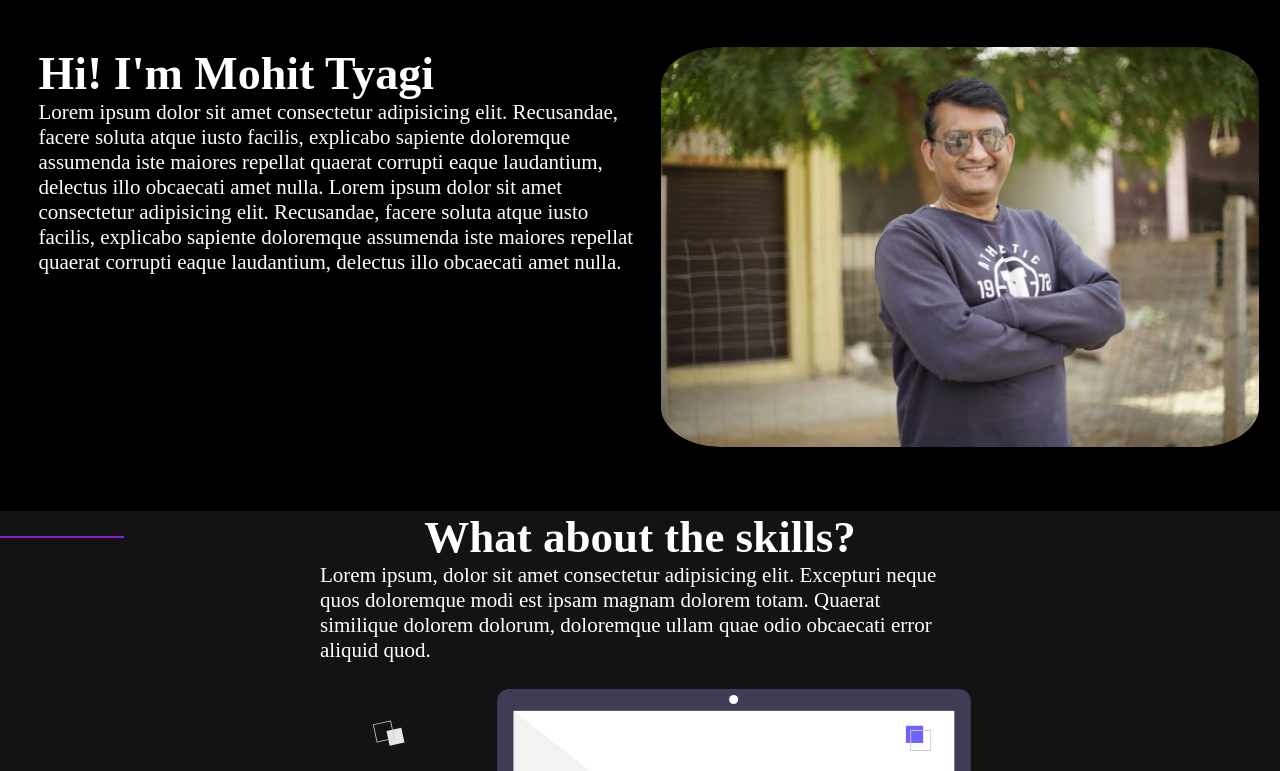
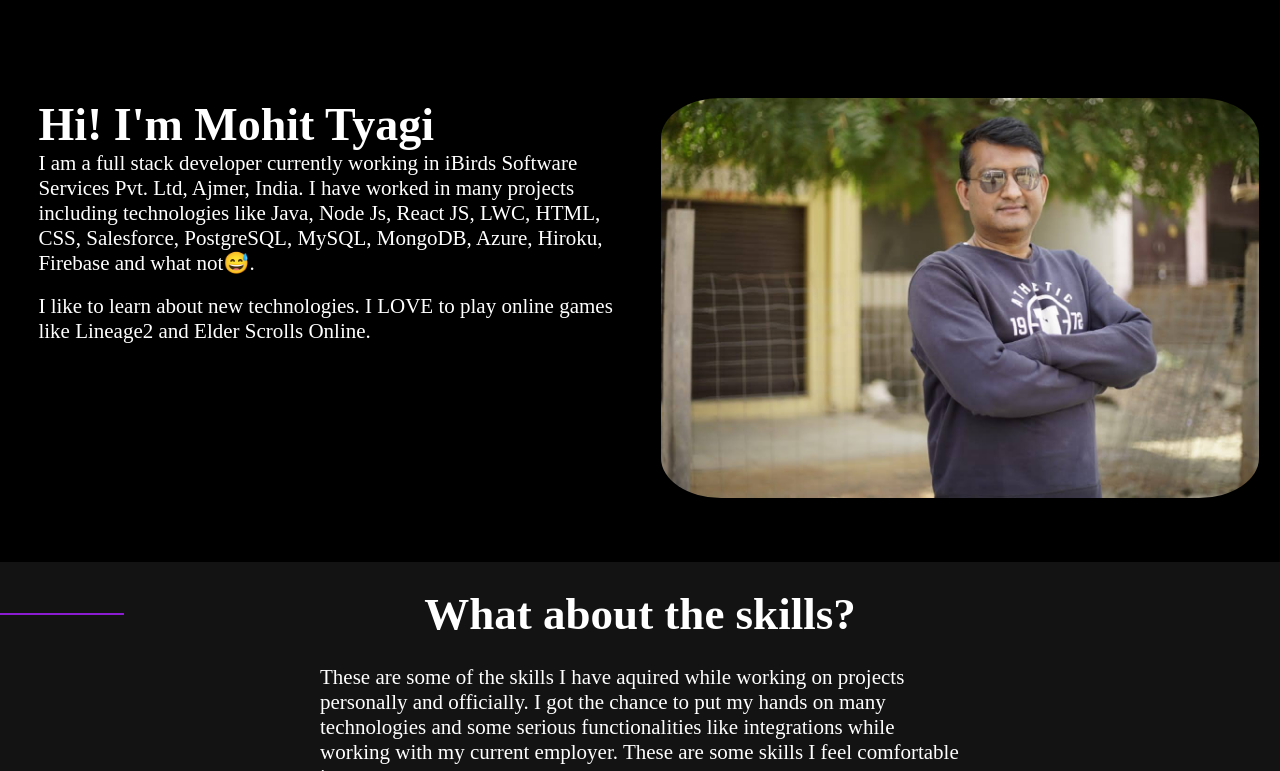
Before and after one commit to mohittygithub/my-profile-website, a React (Create React App) app: page / in a window 1280 px wide. Shown: the part 869-1640 px from the top of the page. Built offline with nearby package versions, Linux system fonts and the light colour scheme.

Commit message:
completed the project

```diff
--- a/src/components/About/About.jsx
+++ b/src/components/About/About.jsx
@@ -1,31 +1,34 @@
-import React from "react";
-import PageHeader from "../pageHeader/PageHeader";
-import classes from "./About.module.css";
-import me from "../../images/profile1.jpg";
+import React from 'react'
+import PageHeader from '../pageHeader/PageHeader'
+import classes from './About.module.css'
+import me from '../../images/profile2.jpg'
 
 const About = () => {
   return (
-    <div className={classes.aboutme} id="about">
-      <PageHeader title={"About Me"} />
+    <div className={classes.aboutme} id='about'>
+      <PageHeader title={'About Me'} />
       <div className={classes.container}>
         <div className={classes.text}>
           <h2>Hi! I'm Mohit Tyagi</h2>
           <p>
-            Lorem ipsum dolor sit amet consectetur adipisicing elit. Recusandae,
-            facere soluta atque iusto facilis, explicabo sapiente doloremque
-            assumenda iste maiores repellat quaerat corrupti eaque laudantium,
-            delectus illo obcaecati amet nulla. Lorem ipsum dolor sit amet
-            consectetur adipisicing elit. Recusandae, facere soluta atque iusto
-            facilis, explicabo sapiente doloremque assumenda iste maiores
-            repellat quaerat corrupti eaque laudantium, delectus illo obcaecati
-            amet nulla.
+            I am a full stack developer currently working in iBirds Software
+            Services Pvt. Ltd, Ajmer, India. I have worked in many projects
+            including technologies like Java, Node Js, React JS, LWC, HTML, CSS,
+            Salesforce, PostgreSQL, MySQL, MongoDB, Azure, Hiroku, Firebase and
+            what not
+            <span style={{ fontSize: '100%' }}>&#128517;</span>.
+          </p>
+          <br />
+          <p>
+            I like to learn about new technologies. I LOVE to play online games
+            like Lineage2 and Elder Scrolls Online.
           </p>
         </div>
         <div className={classes.photo}>
-          <img className={classes.me} src={me} alt="me" />
+          <img className={classes.me} src={me} alt='me' />
         </div>
       </div>
     </div>
-  );
-};
-export default About;
+  )
+}
+export default About
--- a/src/components/pageHeader/PageHeader.module.css
+++ b/src/components/pageHeader/PageHeader.module.css
@@ -12,4 +12,6 @@
 }
 .container h1 {
   color: white;
+  padding-top: 2%;
+  padding-bottom: 2%;
 }
--- a/src/components/skills/Skills.jsx
+++ b/src/components/skills/Skills.jsx
@@ -1,52 +1,54 @@
-import React from "react";
-import PageHeader from "../pageHeader/PageHeader";
-import classes from "./Skills.module.css";
-import codeThinking from "../../images/undraw_Code_thinking_re_gka2.svg";
+import React from 'react'
+import PageHeader from '../pageHeader/PageHeader'
+import classes from './Skills.module.css'
+import codeThinking from '../../images/undraw_Code_thinking_re_gka2.svg'
 
 const Skills = () => {
   const listTitleStyle = {
     fontWeight: 900,
-    color: "#9B1FE8",
-    marginBottom: "4px",
-  };
+    color: '#9B1FE8',
+    marginBottom: '4px',
+  }
   const frontEndSkills = (
     <ul>
       <li style={listTitleStyle}>FRONTEND</li>
       <li>ReactJs - Redux - HTML5 - CSS3</li>
     </ul>
-  );
+  )
   const backEndSkills = (
     <ul>
       <li style={listTitleStyle}>BACKEND</li>
       <li>Java - NodeJS - SQL - MongoDB</li>
       <li>Spring Boot - Express - REST</li>
     </ul>
-  );
+  )
 
   const otherSkills = (
     <ul>
       <li style={listTitleStyle}>OTHER</li>
       <li>Git - JSON - XML</li>
+      <li>Azure - Heroku - Netlify - Firebase</li>
     </ul>
-  );
+  )
 
-  const totalSkills = [frontEndSkills, backEndSkills, otherSkills];
+  const totalSkills = [frontEndSkills, backEndSkills, otherSkills]
   return (
-    <div className={classes.skills} id="skills">
-      <PageHeader title={"What about the skills?"} />
+    <div className={classes.skills} id='skills'>
+      <PageHeader title={'What about the skills?'} />
       <p>
-        Lorem ipsum, dolor sit amet consectetur adipisicing elit. Excepturi
-        neque quos doloremque modi est ipsam magnam dolorem totam. Quaerat
-        similique dolorem dolorum, doloremque ullam quae odio obcaecati error
-        aliquid quod.
+        These are some of the skills I have aquired while working on projects
+        personally and officially. I got the chance to put my hands on many
+        technologies and some serious functionalities like integrations while
+        working with my current employer. These are some skills I feel
+        comfortable in..
       </p>
       <div className={classes.container}>
-        <img src={codeThinking} alt="code thinking" />
+        <img src={codeThinking} alt='code thinking' />
         {totalSkills.map((skill) => {
-          return <div className={classes.list}>{skill}</div>;
+          return <div className={classes.list}>{skill}</div>
         })}
       </div>
     </div>
-  );
-};
-export default Skills;
+  )
+}
+export default Skills
--- a/src/components/youtube/Youtube.module.css
+++ b/src/components/youtube/Youtube.module.css
@@ -11,6 +11,7 @@
 }
 .youtube .paragraph {
   width: 65%;
+  padding-bottom: 2%;
 }
 .youtube .videoContainer .text {
   padding-left: 2.5%;
```
Also changed, not shown: src/images/profile2.jpg (added).
